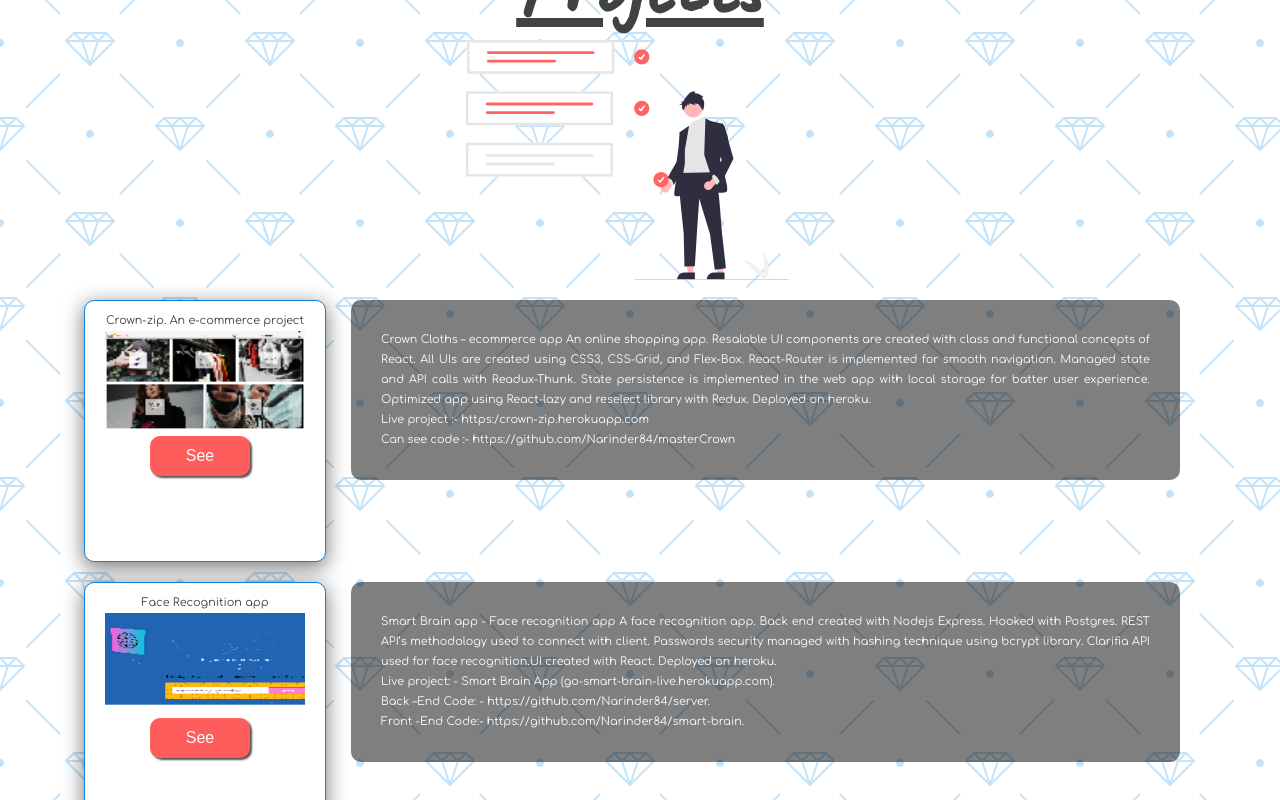
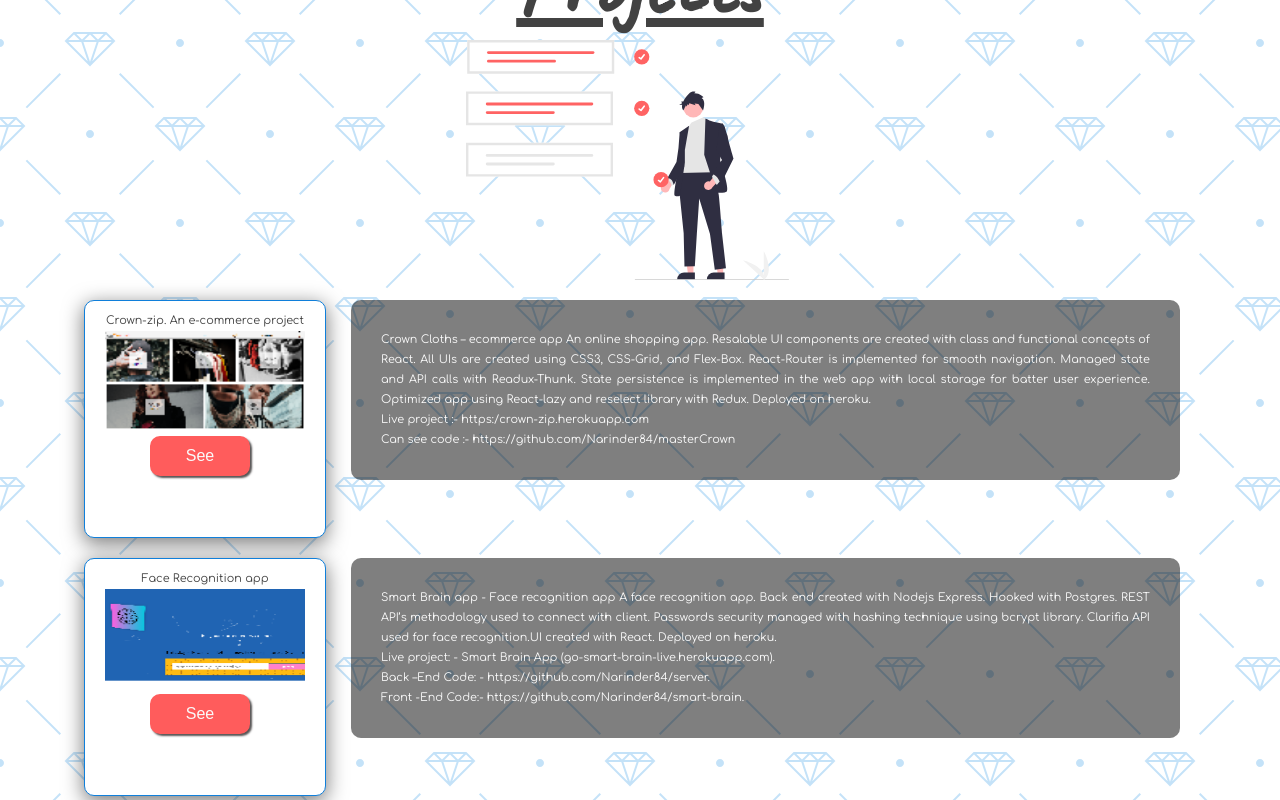
Before and after one commit to Narinder84/dream-projects, a React (Create React App) app: page / in a window 1280 px wide. Shown: the part 2566-3366 px from the top of the page. Built offline with nearby package versions, Linux system fonts and the light colour scheme.

Commit message:
let see let see now more

```diff
--- a/src/components/darkLightMode/darkLight.style.css
+++ b/src/components/darkLightMode/darkLight.style.css
@@ -102,7 +102,7 @@ h2 {
 	padding: 10px 20px;
 	margin-right: 25px;
 	width: auto;
-	height: 30vh;
+	height: 27vh;
 	background: var(--background);
 	box-shadow: var(--box-shadow);
 }
```
